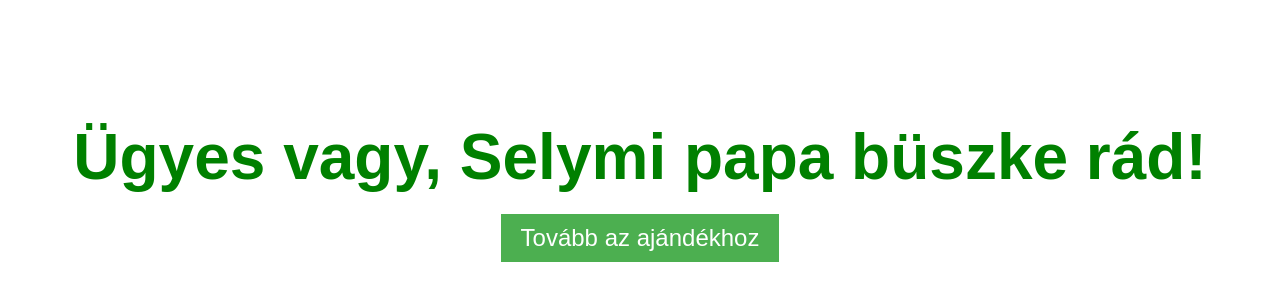
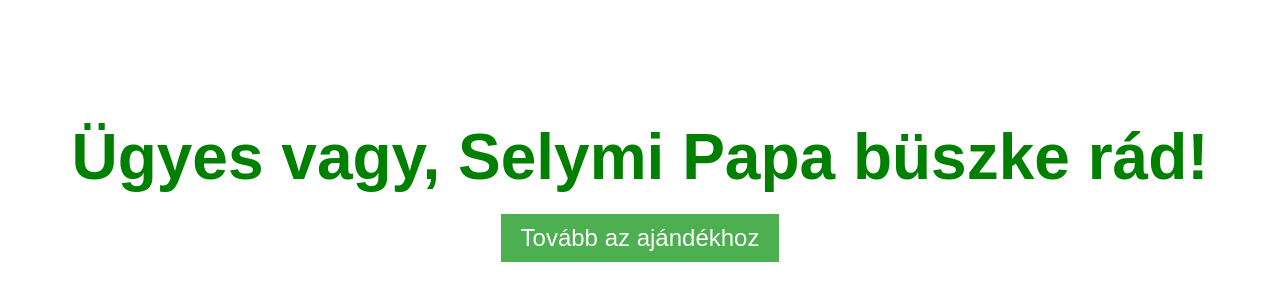
Before and after one commit to rejzi/TibiPresent, a plain HTML site: page congratulations.html in a window 1280 px wide. Shown: the part 230-530 px from the top of the page. Drawn offline with Linux system fonts and the light colour scheme.

Commit message:
Update congratulations.html

```diff
--- a/congratulations.html
+++ b/congratulations.html
@@ -35,7 +35,7 @@
     </style>
 </head>
 <body>
-    <h1>Ügyes vagy, Selymi papa büszke rád!</h1>
+    <h1>Ügyes vagy, Selymi Papa büszke rád!</h1>
     <button onclick="window.location.href='https://store.steampowered.com/login/?l=hungarian'">Tovább az ajándékhoz</button>
 </body>
 </html>
```
